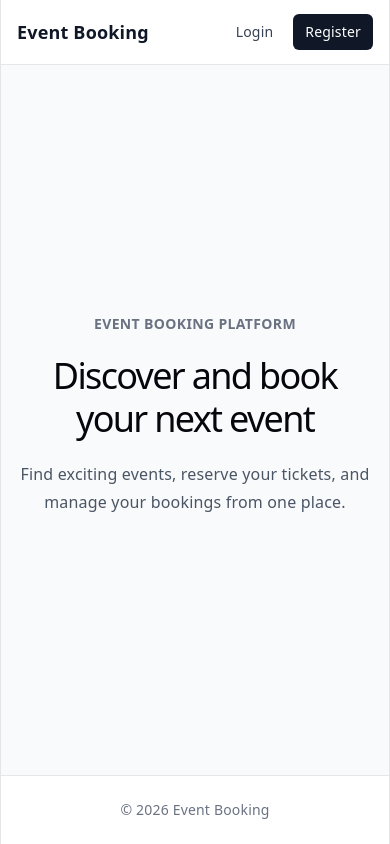
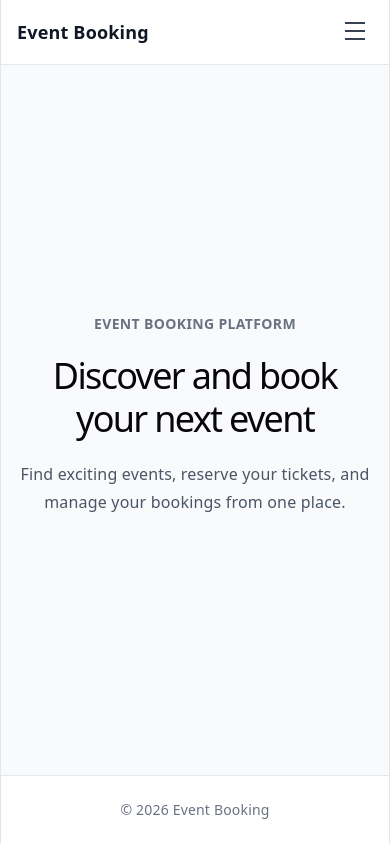
Before and after one commit to pradeep1928/event-booking-platform, a React (Vite) app in the folder frontend/: page / in a window 390 px wide. Built offline with nearby package versions, Linux system fonts and the light colour scheme; no server answers; the HTML template or start-up script is replaced by a standard one.

Commit message:
created seperate Navbar file and used in layout files

```diff
--- /dev/null
+++ b/frontend/src/components/common/Navbar.tsx
@@ -0,0 +1,148 @@
+import { useState } from 'react';
+import { Link } from 'react-router-dom';
+
+type NavbarProps = {
+  variant: 'public' | 'app';
+};
+
+const Navbar = ({ variant }: NavbarProps) => {
+  const [isMenuOpen, setIsMenuOpen] = useState(false);
+
+  const handleNavigation = () => {
+    setIsMenuOpen(false);
+  };
+
+  const isPublic = variant === 'public';
+
+  return (
+    <header className="border-b border-gray-200 bg-white">
+      <nav
+        aria-label={isPublic ? 'Main navigation' : 'Application navigation'}
+        className="mx-auto flex h-16 w-full max-w-7xl items-center justify-between px-4 sm:px-6 lg:px-8"
+      >
+        {/* Logo */}
+        <Link
+          to="/"
+          onClick={handleNavigation}
+          className="text-lg font-bold text-gray-900 focus:outline-none focus:ring-2 focus:ring-gray-900 focus:ring-offset-2 sm:text-xl"
+        >
+          Event Booking
+        </Link>
+
+        {/* Desktop navigation */}
+        <div className="hidden items-center gap-2 sm:flex">
+          {isPublic ? (
+            <>
+              <Link
+                to="/login"
+                onClick={handleNavigation}
+                className="rounded-md px-3 py-2 text-sm font-medium text-gray-700 hover:bg-gray-100 focus:outline-none focus:ring-2 focus:ring-gray-900 focus:ring-offset-2"
+              >
+                Login
+              </Link>
+
+              <Link
+                to="/register"
+                onClick={handleNavigation}
+                className="rounded-md bg-gray-900 px-3 py-2 text-sm font-medium text-white hover:bg-gray-800 focus:outline-none focus:ring-2 focus:ring-gray-900 focus:ring-offset-2"
+              >
+                Register
+              </Link>
+            </>
+          ) : (
+            <>
+              <Link
+                to="/events"
+                onClick={handleNavigation}
+                className="rounded-md px-3 py-2 text-sm font-medium text-gray-700 hover:bg-gray-100 focus:outline-none focus:ring-2 focus:ring-gray-900 focus:ring-offset-2"
+              >
+                Events
+              </Link>
+
+              <Link
+                to="/bookings"
+                onClick={handleNavigation}
+                className="rounded-md px-3 py-2 text-sm font-medium text-gray-700 hover:bg-gray-100 focus:outline-none focus:ring-2 focus:ring-gray-900 focus:ring-offset-2"
+              >
+                My Bookings
+              </Link>
+            </>
+          )}
+        </div>
+
+        {/* Mobile menu button */}
+        <button
+          type="button"
+          aria-label={isMenuOpen ? 'Close menu' : 'Open menu'}
+          aria-expanded={isMenuOpen}
+          aria-controls="mobile-navigation"
+          onClick={() => setIsMenuOpen((open) => !open)}
+          className="rounded-md p-2 text-gray-700 hover:bg-gray-100 focus:outline-none focus:ring-2 focus:ring-gray-900 focus:ring-offset-2 sm:hidden"
+        >
+          <span className="sr-only">{isMenuOpen ? 'Close menu' : 'Open menu'}</span>
+
+          <span className="block h-5 w-5" aria-hidden="true">
+            <span
+              className={`block h-0.5 w-5 bg-current transition-transform ${
+                isMenuOpen ? 'translate-y-2 rotate-45' : ''
+              }`}
+            />
+            <span
+              className={`mt-1.5 block h-0.5 w-5 bg-current transition-opacity ${
+                isMenuOpen ? 'opacity-0' : ''
+              }`}
+            />
+            <span
+              className={`mt-1.5 block h-0.5 w-5 bg-current transition-transform ${
+                isMenuOpen ? '-translate-y-2 -rotate-45' : ''
+              }`}
+            />
+          </span>
+        </button>
+      </nav>
+
+      {/* Mobile navigation */}
+      {isMenuOpen && (
+        <div id="mobile-navigation" className="border-t border-gray-200 px-4 py-3 sm:hidden">
+          <div className="mx-auto flex w-full max-w-7xl flex-col gap-1">
+            {isPublic ? (
+              <>
+                <Link
+                  to="/login"
+                  className="rounded-md px-3 py-3 text-sm font-medium text-gray-700 hover:bg-gray-100 focus:outline-none focus:ring-2 focus:ring-gray-900"
+                >
+                  Login
+                </Link>
+
+                <Link
+                  to="/register"
+                  className="rounded-md bg-gray-900 px-3 py-3 text-sm font-medium text-white hover:bg-gray-800 focus:outline-none focus:ring-2 focus:ring-gray-900"
+                >
+                  Register
+                </Link>
+              </>
+            ) : (
+              <>
+                <Link
+                  to="/events"
+                  className="rounded-md px-3 py-3 text-sm font-medium text-gray-700 hover:bg-gray-100 focus:outline-none focus:ring-2 focus:ring-gray-900"
+                >
+                  Events
+                </Link>
+
+                <Link
+                  to="/bookings"
+                  className="rounded-md px-3 py-3 text-sm font-medium text-gray-700 hover:bg-gray-100 focus:outline-none focus:ring-2 focus:ring-gray-900"
+                >
+                  My Bookings
+                </Link>
+              </>
+            )}
+          </div>
+        </div>
+      )}
+    </header>
+  );
+};
+
+export default Navbar;
--- a/frontend/src/layouts/AppLayout.tsx
+++ b/frontend/src/layouts/AppLayout.tsx
@@ -1,38 +1,10 @@
-import { Link, Outlet } from "react-router-dom";
+import { Outlet } from 'react-router-dom';
+import Navbar from '../components/common/Navbar';
 
 const AppLayout = () => {
   return (
     <div className="flex min-h-screen flex-col bg-gray-50">
-      <header className="border-b border-gray-200 bg-white">
-        <nav
-          aria-label="Application navigation"
-          className="mx-auto flex h-16 w-full max-w-7xl items-center justify-between px-4 sm:px-6 lg:px-8"
-        >
-          <Link
-            to="/"
-            className="text-lg font-bold text-gray-900 focus:outline-none focus:ring-2 focus:ring-gray-900 focus:ring-offset-2 sm:text-xl"
-          >
-            Event Booking
-          </Link>
-
-          <div className="flex items-center gap-2 sm:gap-4">
-            <Link
-              to="/events"
-              className="rounded-md px-3 py-2 text-sm font-medium text-gray-700 hover:bg-gray-100 focus:outline-none focus:ring-2 focus:ring-gray-900 focus:ring-offset-2"
-            >
-              Events
-            </Link>
-
-            <Link
-              to="/bookings"
-              className="rounded-md px-3 py-2 text-sm font-medium text-gray-700 hover:bg-gray-100 focus:outline-none focus:ring-2 focus:ring-gray-900 focus:ring-offset-2"
-            >
-              My Bookings
-            </Link>
-          </div>
-        </nav>
-      </header>
-
+      <Navbar variant="app" />
       <main className="mx-auto w-full max-w-7xl flex-1 px-4 py-6 sm:px-6 sm:py-8 lg:px-8 lg:py-10">
         <Outlet />
       </main>
--- a/frontend/src/layouts/PublicLayout.tsx
+++ b/frontend/src/layouts/PublicLayout.tsx
@@ -1,38 +1,10 @@
-import { Link, Outlet } from "react-router-dom";
+import { Outlet } from "react-router-dom";
+import Navbar from "../components/common/Navbar";
 
 const PublicLayout = () => {
   return (
     <div className="flex min-h-screen flex-col bg-gray-50">
-      <header className="border-b border-gray-200 bg-white">
-        <nav
-          aria-label="Main navigation"
-          className="mx-auto flex h-16 w-full max-w-7xl items-center justify-between px-4 sm:px-6 lg:px-8"
-        >
-          <Link
-            to="/"
-            className="text-lg font-bold text-gray-900 focus:outline-none focus:ring-2 focus:ring-gray-900 focus:ring-offset-2 sm:text-xl"
-          >
-            Event Booking
-          </Link>
-
-          <div className="flex items-center gap-2 sm:gap-4">
-            <Link
-              to="/login"
-              className="rounded-md px-3 py-2 text-sm font-medium text-gray-700 hover:bg-gray-100 focus:outline-none focus:ring-2 focus:ring-gray-900 focus:ring-offset-2"
-            >
-              Login
-            </Link>
-
-            <Link
-              to="/register"
-              className="rounded-md bg-gray-900 px-3 py-2 text-sm font-medium text-white hover:bg-gray-800 focus:outline-none focus:ring-2 focus:ring-gray-900 focus:ring-offset-2"
-            >
-              Register
-            </Link>
-          </div>
-        </nav>
-      </header>
-
+      <Navbar variant="public" />
       <main className="flex-1">
         <Outlet />
       </main>
```
